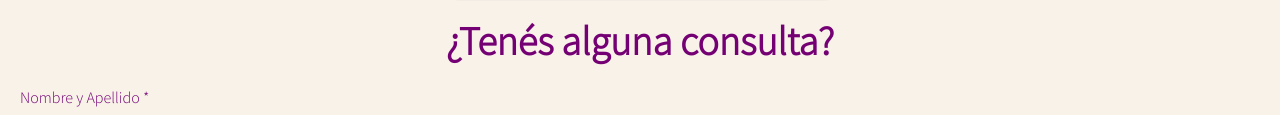
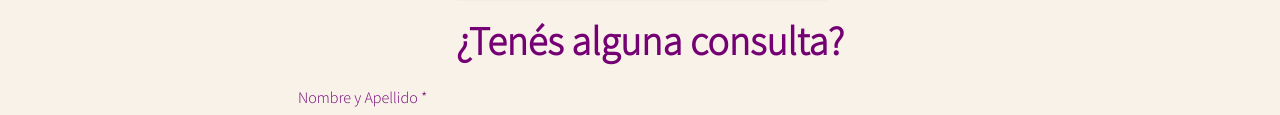
Before and after one commit to KevinSpigel/Tu-Equilibrio-Saludable, a plain HTML site: page contacto.html in a window 1280 px wide. Shown: the part 1108-1223 px from the top of the page. Drawn offline with Linux system fonts and the light colour scheme.

Commit message:
Se centra el formulario de contacto.html

```diff
--- a/contacto.html
+++ b/contacto.html
@@ -75,9 +75,9 @@
           style="border:0;" allowfullscreen="" loading="lazy" referrerpolicy="no-referrer-when-downgrade"></iframe>
       </div>
 
-      <div>
-        <h2>¿Tenés alguna consulta?</h2>
+      <div class="d-flex justify-content-center">
         <form id="form-order">
+          <h2>¿Tenés alguna consulta?</h2>
           <div class="mb-3">
             <label for="name" class="form-label">Nombre y Apellido *</label>
             <input type="text" name="name" class="form-control" id="name" placeholder="Juan Perez" required>
```
